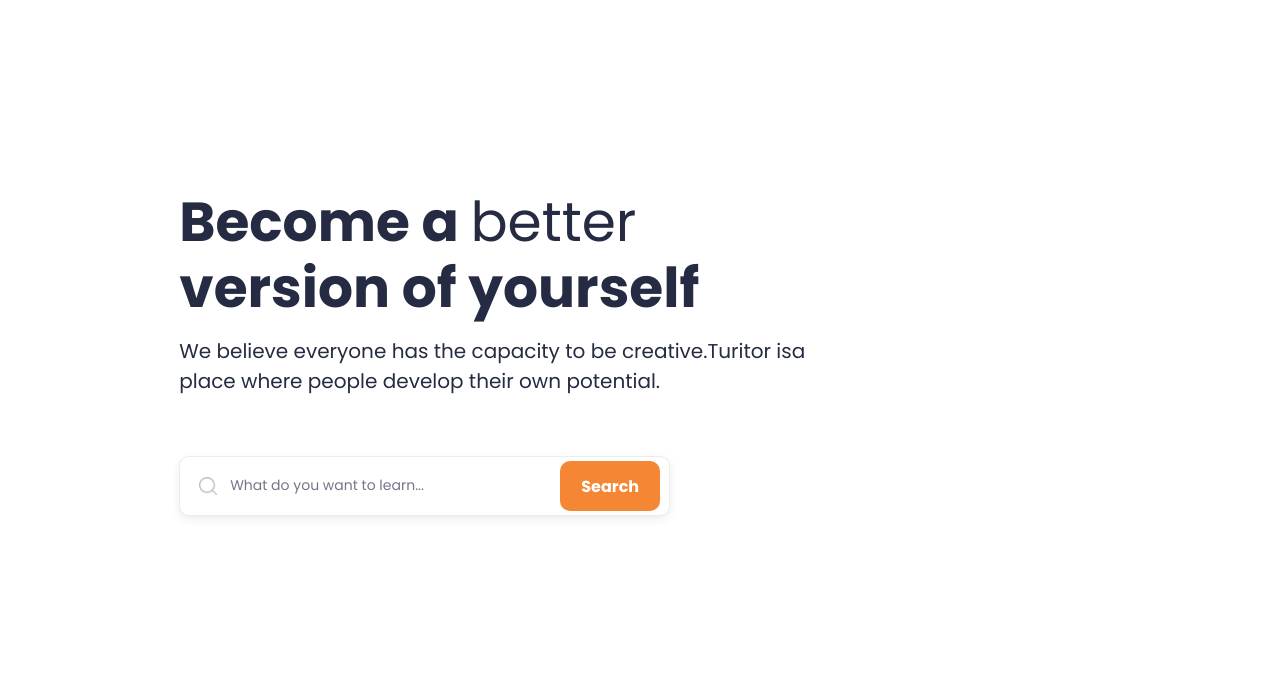
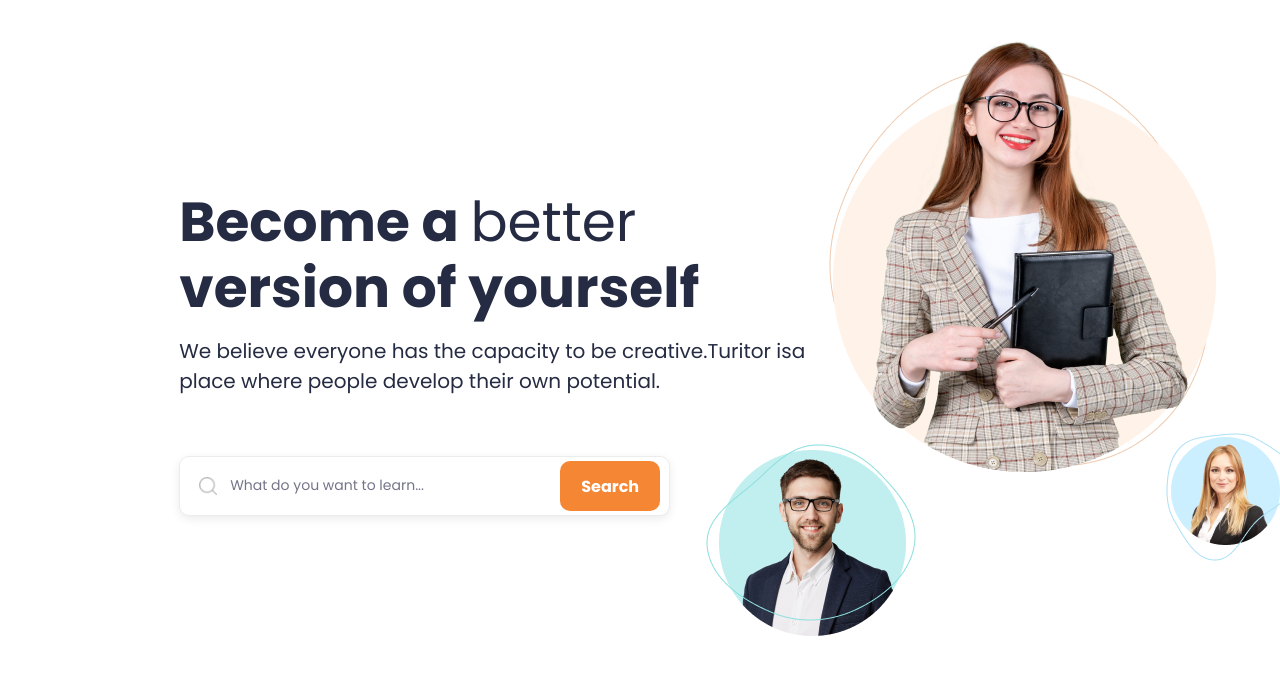
Before and after one commit to uttamsdev/embetter-agency, a plain HTML site: page index.html in a window 1280 px wide. Shown: the part 71-746 px from the top of the page. Drawn offline with Linux system fonts and the light colour scheme.

Commit message:
header done

```diff
--- a/css/style.css
+++ b/css/style.css
@@ -34,6 +34,7 @@ nav{
 .container{
     width: 80%;
     margin: 0 auto;
+    /* background-color: red; */
 }
 .nav-items ul li a{
     font-size: 14px;
@@ -66,6 +67,7 @@ nav{
 .better{
     font-weight: normal;
 }
+
 .hero-text > p{
     width: 650px;
     color: var(--text-color);
@@ -112,3 +114,27 @@ nav{
 input:focus{
     outline: none;
 }
+
+
+.image-section{
+    margin-top: 30px;
+    margin: 0 auto;
+    position: relative;
+}
+.hero-section{
+    display: flex;
+    padding-bottom: 200px;
+}
+
+.image-section img:nth-child(2){
+    position: absolute;
+    bottom: -20px;
+    right: -80px;
+
+}
+.image-section img:nth-child(3){
+    position: absolute;
+    bottom: -95px;
+    right: 300px
+
+}
--- a/index.html
+++ b/index.html
@@ -25,7 +25,7 @@
             </div>
         </nav>
 
-        <section class="container">
+        <section class="container hero-section">
             <div class="hero">
                 <div class="hero-text">
                     <h1 class="title"><span>Become a </span> <span class="better">better </span> <span>version of yourself</span></h1>
@@ -41,6 +41,12 @@
                     <img src="Images/hero.png" alt="">
                 </div>
             </div>
+            <div class="image-section">
+                <img src="Images/img1.png" alt="">
+
+                <img src="Images/img3.png" alt="">
+                <img src="Images/img2.png" alt="">
+            </div>
         </section>
 
     </header>
```
Also changed, not shown: Images/img1.png (renamed from Images/Group 7.png), Images/img2.png (renamed from Images/Group 9.png), Images/img3.png (renamed from Images/Group 10.png).
